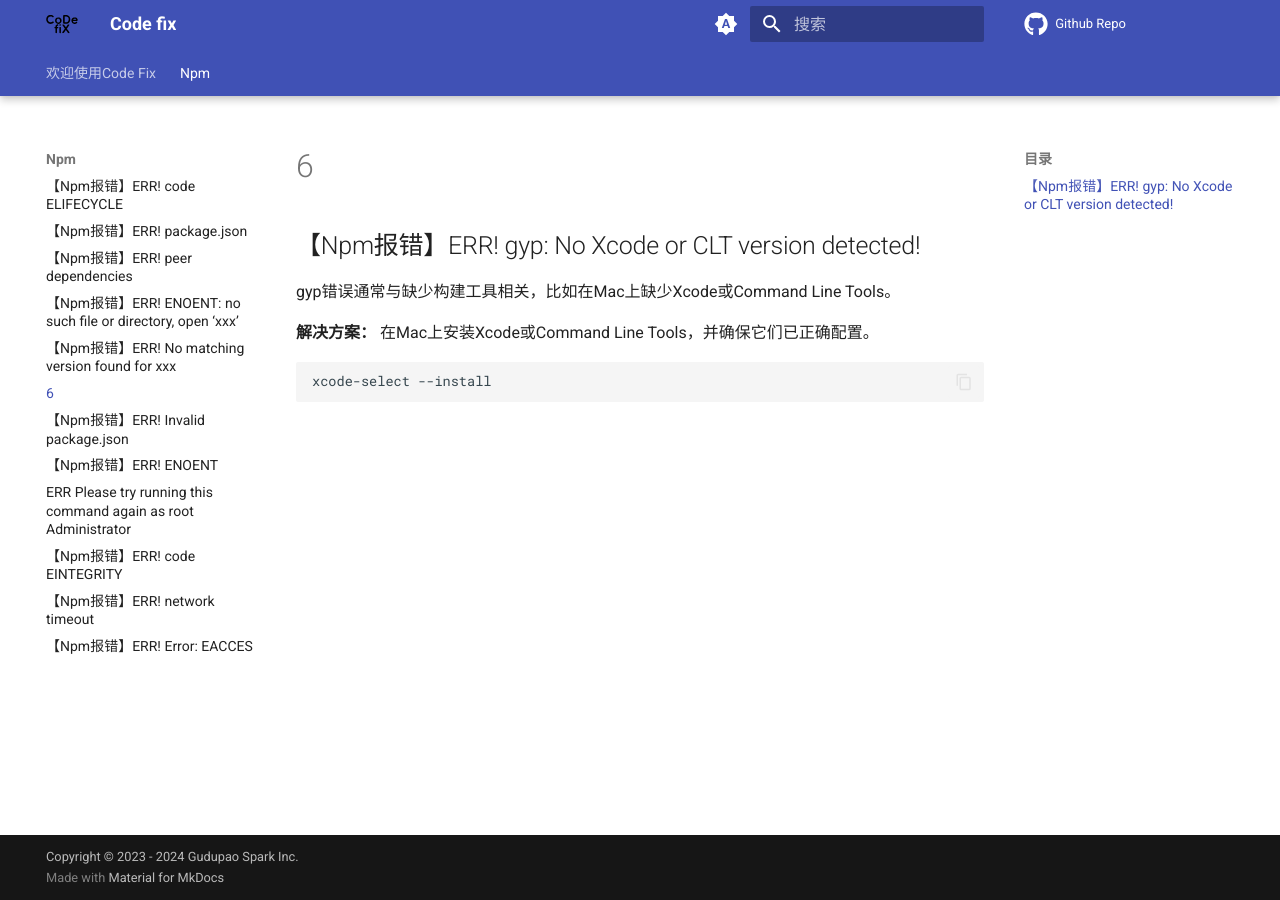
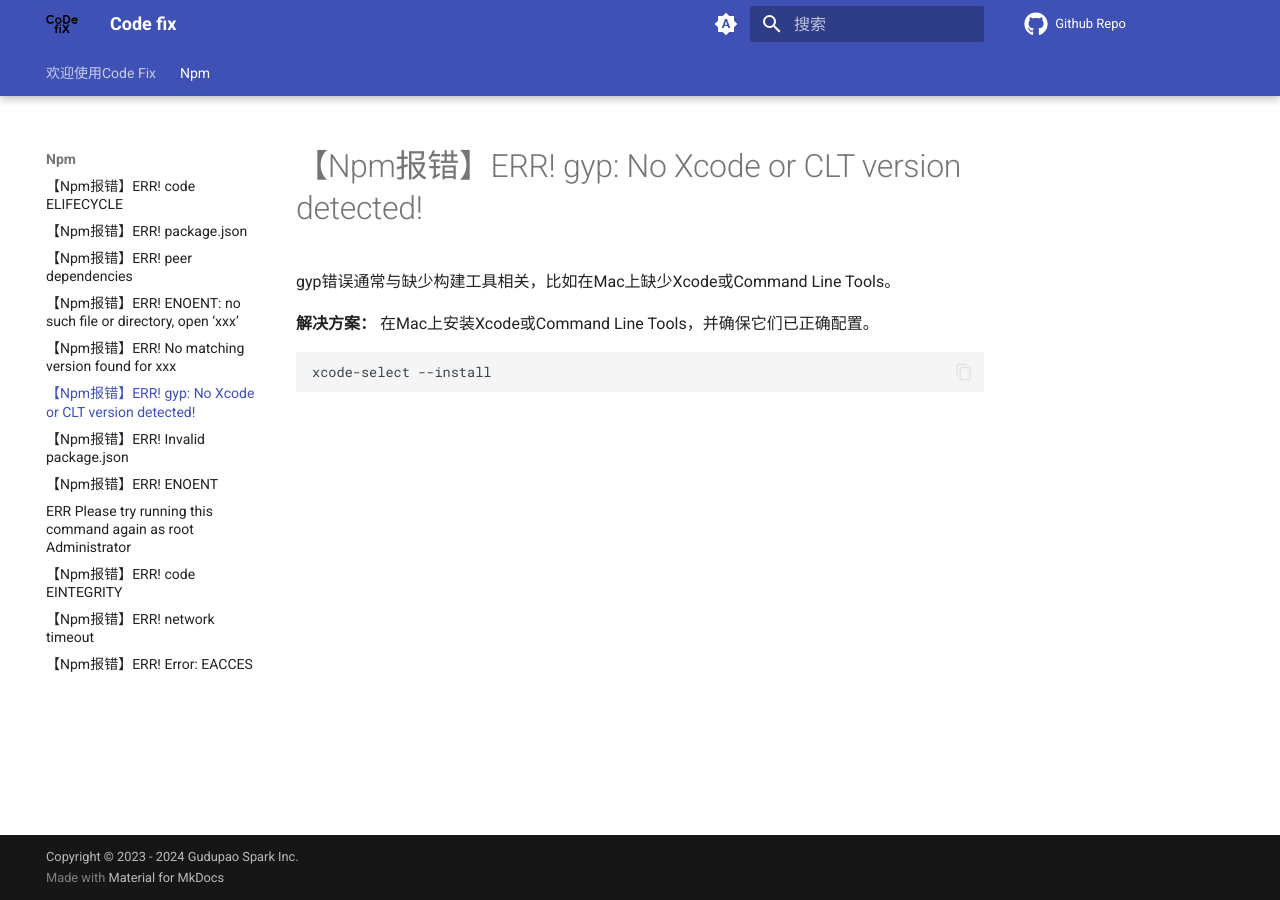
Before and after one commit to GudupaoSpark/code-fix, an MkDocs documentation site: the page built from docs/Npm/6.md, in a window 1280 px wide. Built offline with MkDocs 1.6.1 and Material for MkDocs 9.7.7, drawn with Linux system fonts in a browser that asks for light colours; comment, search, counter and statistics services are not loaded.

Commit message:
Update 6.md

```diff
--- a/docs/Npm/6.md
+++ b/docs/Npm/6.md
@@ -1,4 +1,4 @@
-## 【Npm报错】ERR! gyp: No Xcode or CLT version detected!
+# 【Npm报错】ERR! gyp: No Xcode or CLT version detected!
 
 gyp错误通常与缺少构建工具相关，比如在Mac上缺少Xcode或Command Line Tools。
 
```
